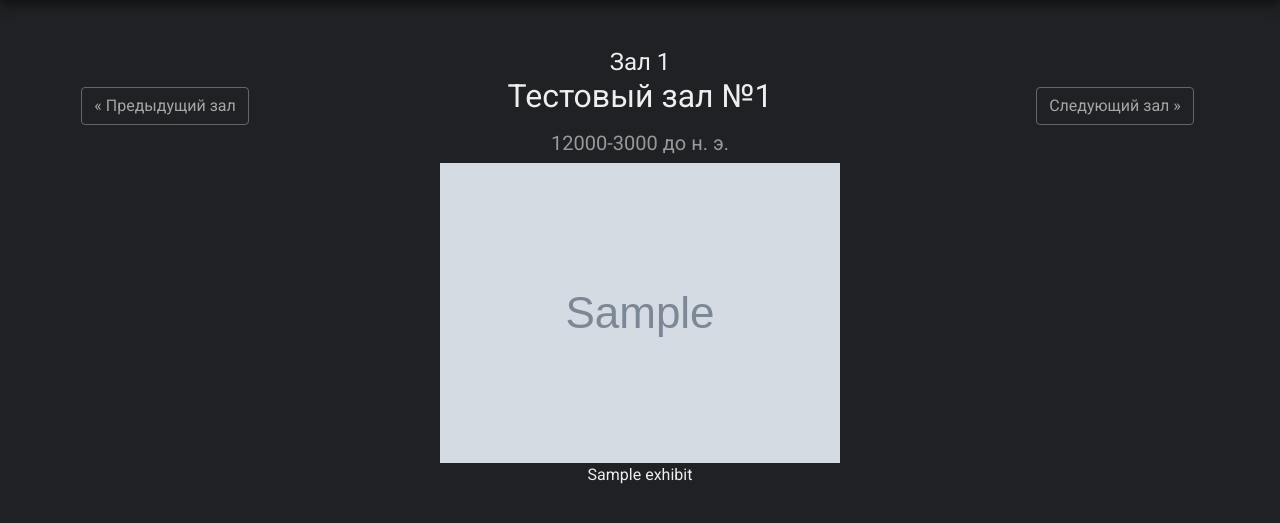
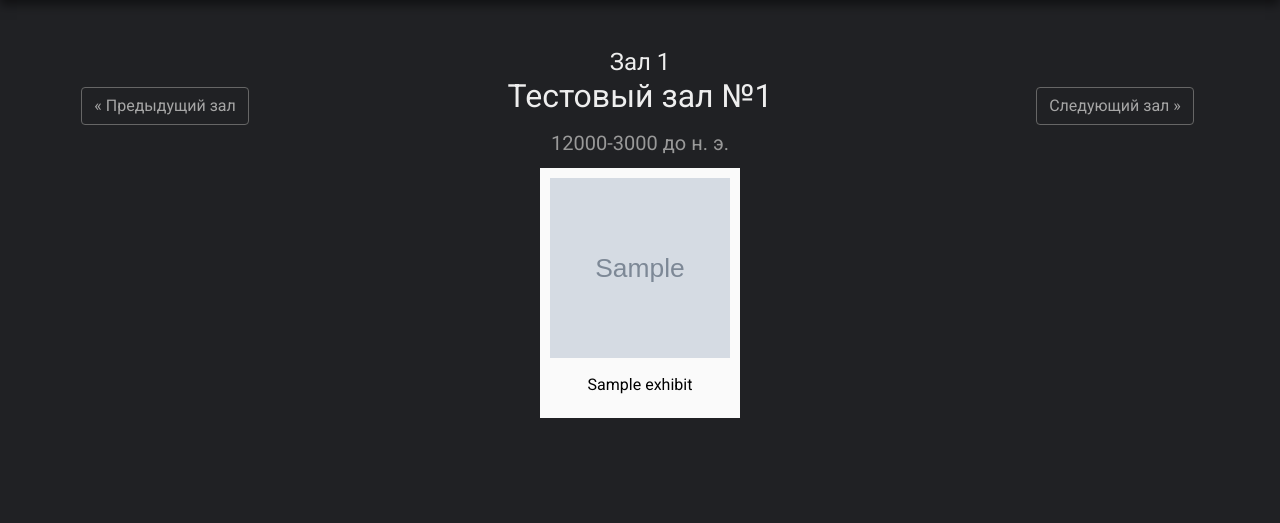
Before and after one commit to project-six/it-museum, a Django app: template museum/templates/hall.html in a window 1280 px wide. Shown: the part 60-583 px from the top of the page. Run offline with Django 3.2, Linux system fonts and the light colour scheme; data comes from the database, SQL or seed files in the repository; both versions use the stored data as it was after the commit; the template is opened without the code that fills it: values that come from a table or form of the project are taken from there, most other values are stand-ins (such as "Sample title", 1, 10 or a date in 2020); grey boxes marked "Sample" are stand-in pictures; parts of the project's set-up code (start-up, migrations or seed data) failed here and were passed over; some libraries are stand-ins or nearby versions.

Commit message:
Initial hall page layout

```diff
--- a/museum/static/css/style.css
+++ b/museum/static/css/style.css
@@ -81,3 +81,24 @@ body {
 .text-lighter {
     color: #999;
 }
+
+.polaroid {
+    background-color: #fafafa;
+    width: 200px;
+    height: 250px;
+    display: inline-block;
+    padding: 10px;
+    margin: 5px 15px;
+}
+
+.polaroid > .polaroid-image {
+    background-size: cover;
+    display: block;
+    width: 180px;
+    height: 180px;
+}
+
+.polaroid > .polaroid-caption {
+    color: #000;
+    margin-top: 15px;
+}
--- a/museum/templates/hall.html
+++ b/museum/templates/hall.html
@@ -26,11 +26,9 @@
     <div class="card-container">
         {% for e in exhibits %}
             <div class="polaroid">
-                <div class="polaroid-image">
-                    {% with e.images.all|first as image %}
-                        <img src="{{ image.image.url }}">
-                    {% endwith %}
-                </div>
+                {% with e.images.all|first as image %}
+                    <img class="polaroid-image" src="{{ image.image.url }}">
+                {% endwith %}
                 <div class="polaroid-caption">
                     <p>{{ e.name }}</p>
                 </div>
--- a/museum/templates/index.html
+++ b/museum/templates/index.html
@@ -7,4 +7,9 @@
 {% block content %}
 <h1 class="title mt-5 mb-2">Добро&nbsp;пожаловать в&nbsp;музей&nbsp;IT</h1>
 <h3 class="subtitle">войди, чтобы начать путешествие по&nbsp;истории</h3>
+    <div class="mt-5">
+        <a href="/halls/{{ min }}" class="btn btn-lg btn-museum">
+            Войти
+        </a>
+    </div>
 {% endblock %}
--- a/museum/views.py
+++ b/museum/views.py
@@ -3,9 +3,12 @@ from .models import Hall
 
 
 def index(request):
+    h_min = Hall.objects.order_by('number').first()
+
     return render(
         request,
-        'index.html'
+        'index.html',
+        {'min': h_min.number}
     )
 
 
```
Also changed, not shown: database.sqlite3.
